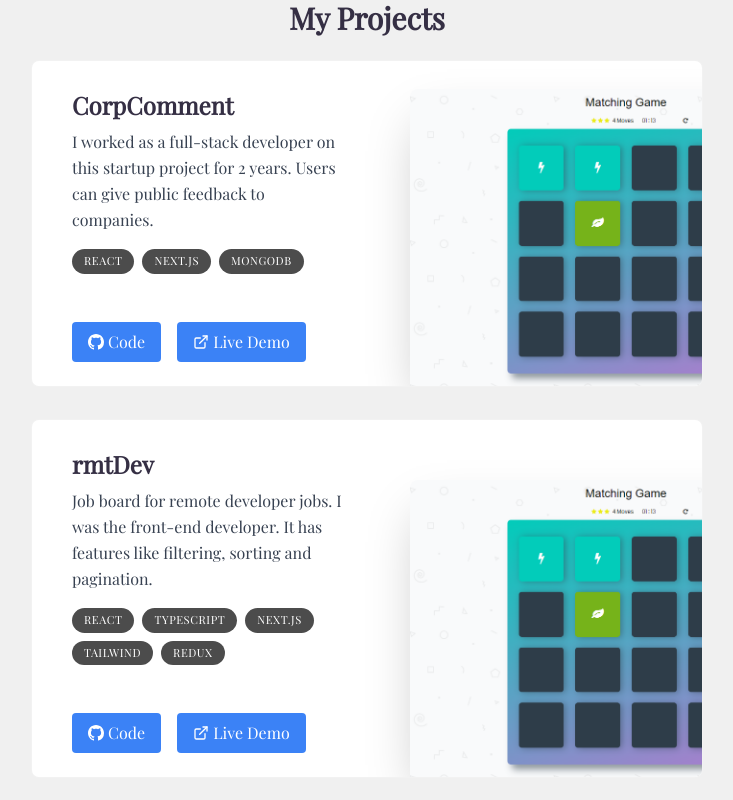
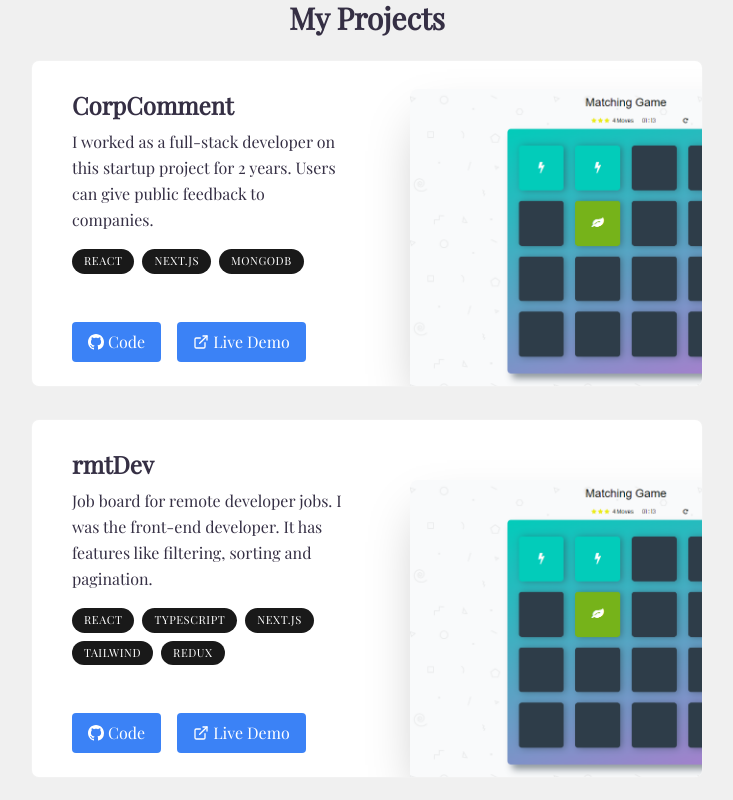
Before and after one commit to souro18/souro18.github.io, a Next.js app: page / in a window 1280 px wide. Shown: the part 1600-2400 px from the top of the page, without its empty margins (273-1006 px from the left). Built offline with nearby package versions, Linux system fonts and the light colour scheme.

Commit message:
dark theme change

```diff
--- a/components/Project/index.jsx
+++ b/components/Project/index.jsx
@@ -27,13 +27,13 @@ export default function Project({ title, description, tags, imageUrl }) {
       <section className="bg-secondary-light max-w-2xl border border-black/5 rounded-lg overflow-hidden sm:pr-8 relative sm:min-h-[20rem] transition  dark:text-white dark:bg-secondary-dark">
         <div className="pt-5 pb-6 px-5 sm:pl-10 sm:pr-2 sm:pt-7 sm:max-w-[50%] flex flex-col h-full">
           <h3 className="text-2xl font-semibold">{title}</h3>
-          <p className="mt-2 leading-relaxed text-gray-700 dark:text-white/90">
+          <p className="mt-2 leading-relaxed text-color-light dark:text-white">
             {description}
           </p>
           <ul className="flex flex-wrap mt-4 gap-2">
             {tags.map((tag, index) => (
               <li
-                className="bg-black/[0.7] px-3 py-1 text-[0.7rem] uppercase tracking-wider text-white rounded-full"
+                className="bg-black/[0.9] px-3 py-1 text-[0.7rem] uppercase tracking-wider text-white rounded-full"
                 key={index}
               >
                 {tag}
--- a/tailwind.config.js
+++ b/tailwind.config.js
@@ -16,11 +16,11 @@ module.exports = {
       colors: {
         primary: {
           light: '#F0F0F0',
-          dark: '#352F44',
+          dark: '#0B2447',
         },
         secondary: {
           light: '#fff',
-          dark: '#5C5470',
+          dark: '#526D82',
         },
         color: {
           light: '#352F44',
```
